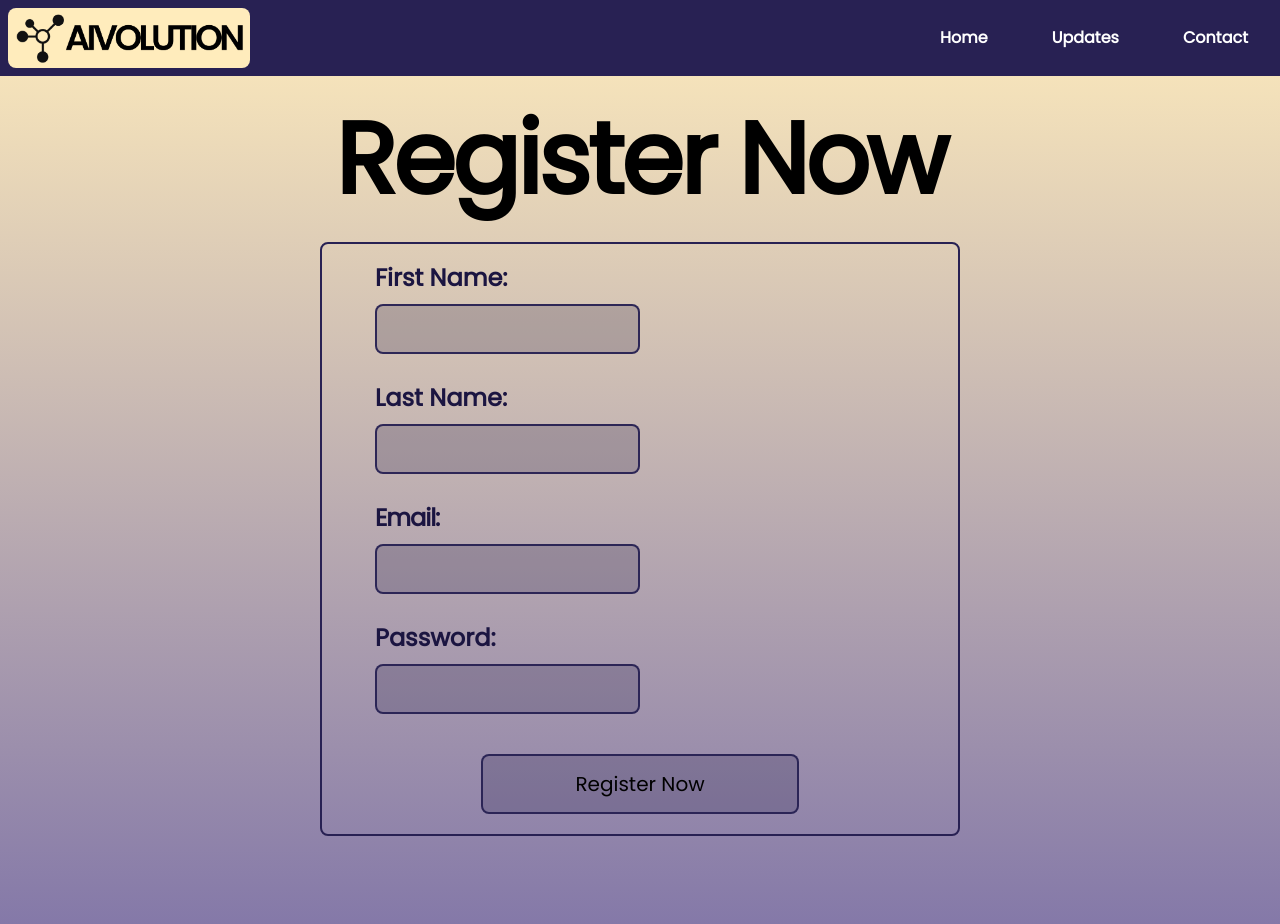
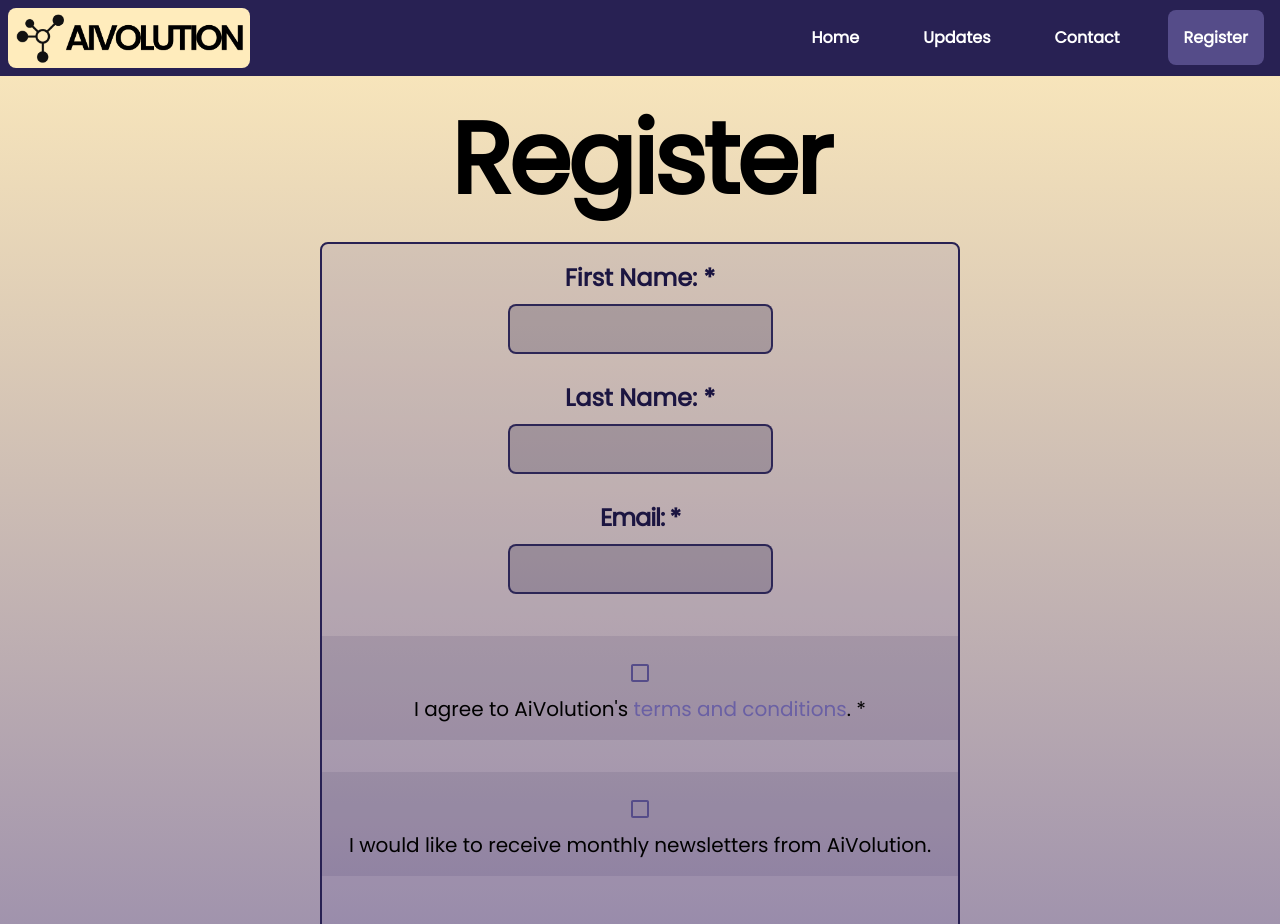
Before and after one commit to aivolution-gta/website, a Next.js app: page /register in a window 1280 px wide. Shown: the top 924 px of the page. Built offline with nearby package versions, Linux system fonts and the light colour scheme.

Commit message:
Change registration process and form

```diff
--- a/components/navbar.tsx
+++ b/components/navbar.tsx
@@ -49,13 +49,13 @@ export default function Navbar () {
                         {name}
                     </Link>
                 )}
-                {/* <Link
+                <Link
                         key={"3"}
-                        href={"/sign-in"}
+                        href={"/register"}
                         className="hover:bg-white/75 bg-mid-purple text-white mx-4 px-4 py-4 my-auto transition-all rounded-lg hover:text-mid-purple duration-300"
                 >
-                    Sign In
-                </Link> */}
+                    Register
+                </Link>
             </div>
 
             <div className="my-auto mx-2 hidden xs:block text-beige rounded-xl z-20">
--- a/components/register/registration-form.tsx
+++ b/components/register/registration-form.tsx
@@ -2,21 +2,25 @@ import React, { useState, FormEvent } from 'react';
 import { IoMdClose } from 'react-icons/io';
 import { Reveal } from '../reveal';
 import axios from "axios";
+import { Checkbox } from "@mui/material";
 
 
 const RegistrationForm: React.FC = () => {
     const [firstName, setFirstName] = useState('');
     const [lastName, setLastName] = useState('');
     const [email, setEmail] = useState('');
-    const [password, setPassword] = useState('');
     const [errorMessage, setErrorMessage] = useState('');
+    const [successMessage, setSuccessMessage] = useState('');
     const [emailError, setEmailError] = useState('');
+    const [termsAndConditions, setTermsAndConditions] = useState(false);
+    const [newsletterEmails, setNewsletterEmails] = useState(false);
+    const [referenceCode, setReferenceCode] = useState('');
 
     const handleSubmit = async (e: FormEvent) => {
         e.preventDefault();
 
         // Check if inputs not empty
-        if (!firstName || !lastName || !email || !password) {
+        if (!firstName || !lastName || !email || termsAndConditions == false) {
             setErrorMessage('Please fill in all required fields.');
             return;
         }
@@ -37,18 +41,28 @@ const RegistrationForm: React.FC = () => {
 
         // Api
         try {
-            const response = await axios.post('/api/user-accounts/register', { firstName: firstName, lastName: lastName, email: email, password: password });
+            const registrationResponse = await axios.post('/api/conference/register', { firstName: firstName, lastName: lastName, email: email, termsAndConditions: termsAndConditions, referenceCode: referenceCode });
 
-            if (response.status === 201) {
-                console.log(`SUCCESS.\nNAME: ${firstName}\nEMAIL: ${email}`);
-
+            if (registrationResponse.status === 201) {
                 // Clear user inputs
                 setFirstName('');
                 setLastName('');
                 setEmail('');
-                setPassword('');
+                setTermsAndConditions(false);
+                setNewsletterEmails(false);
+                setReferenceCode('');
             }
+
+            if (newsletterEmails) {
+                const newsletterResponse = await axios.post('/api/newsletter/add-email', { email: email })
+
+                if (newsletterResponse.status === 201) {
+                    setSuccessMessage('Newsletter email added successfully.')
+                }
+            }
+
         } catch (error: any) {
+            setErrorMessage(error.message);
             console.log(error.message);
         }
     }
@@ -56,12 +70,12 @@ const RegistrationForm: React.FC = () => {
     return (
         <div className="w-full">
             <form className="flex items-center justify-center">
-                <div className="items-center flex-col border-2 border-dark-purple rounded-lg w-1/2 xs:w-5/6 sm:w-5/6">
+                <div className="items-center flex-col border-2 border-dark-purple rounded-lg w-1/2 xs:w-5/6 sm:w-5/6 bg-light-purple/[15%]">
 
                     <div className="flex justify-center">
-                        <div className="flex-col w-5/6 mt-4">
+                        <div className="flex flex-col w-5/6 mt-4 place-items-center">
                             <h3 className="font-bold text-[#1B1541] text-[1.5em] xs:text-[1em] xs:mb-[10px] mb-2">
-                                First Name:
+                                First Name: *
                             </h3>
 
                             <input
@@ -73,9 +87,9 @@ const RegistrationForm: React.FC = () => {
                         </div>
                     </div>
                     <div className="flex justify-center">
-                        <div className="flex-col w-5/6 mt-4">
+                        <div className="flex flex-col w-5/6 mt-4 place-items-center">
                             <h3 className="font-bold text-[#1B1541] text-[1.5em] xs:text-[1em] xs:mb-[10px] mb-2">
-                                Last Name:
+                                Last Name: *
                             </h3>
 
                             <input
@@ -88,9 +102,9 @@ const RegistrationForm: React.FC = () => {
                     </div>
 
                     <div className="flex justify-center">
-                        <div className="flex flex-col w-5/6 mt-4">
+                        <div className="flex flex-col w-5/6 mt-4 place-items-center">
                             <h2 className="font-bold text-[#1B1541] text-[1.5em] xs:text-[1em] xs:my-[5px] mb-2">
-                                Email:
+                                Email: *
                             </h2>
 
                             {emailError && (
@@ -107,17 +121,29 @@ const RegistrationForm: React.FC = () => {
                             />
                         </div>
                     </div>
+
+                    <div className="flex flex-col place-items-center bg-dark-purple/10 p-4 my-8">
+                        <Checkbox sx={{ color: "#554C89", '&.Mui-checked': { color: "#554C89" } }} checked={termsAndConditions} onChange={(e) => {setTermsAndConditions(e.target.checked)}} required/>
+                        <p>I agree to AiVolution's <a href="/registration/terms-of-service.pdf" target="_blank">terms and conditions</a>. *</p>
+                    </div>
+
+                    <div className="flex flex-col place-items-center bg-dark-purple/10 p-4 my-8">
+                        <Checkbox sx={{ color: "#554C89", '&.Mui-checked': { color: "#554C89" } }} checked={newsletterEmails} onChange={(e) => {setNewsletterEmails(e.target.checked)}}/>
+                        <p>I would like to receive monthly newsletters from AiVolution.</p>
+                    </div>
+
                     <div className="flex justify-center">
-                        <div className="flex-col w-5/6 mt-4">
-                            <h3 className="font-bold w  text-[#1B1541] text-[1.5em] xs:text-[1em] xs:mb-[10px] mb-2">
-                                Password:
-                            </h3>
+                        <div className="flex flex-col w-5/6 mt-4 place-items-center gap-2">
+                            <h2 className="font-bold text-[#1B1541] text-[1.5em] xs:text-[1em] xs:my-[5px] mb-2">
+                                Reference Code (Optional)
+                            </h2>
+                            <p>If you have someone else's reference code, enter it here!</p>
 
                             <input
                                 className="w-1/2 outline-0 mb-[10px] xs:h-[35px] xs:mr-[15px] xs:w-full xs:text-[0.85em] h-[50px] bg-[#1B1541]/20 rounded-lg border-2 border-dark-purple/95 hover:border-black p-3 font-['poppins']"
-                                type="password"
-                                value={password}
-                                onChange={(e) => setPassword(e.target.value)}
+                                type="email"
+                                value={referenceCode}
+                                onChange={(e) => setReferenceCode(e.target.value)}
                             />
                         </div>
                     </div>
@@ -128,9 +154,11 @@ const RegistrationForm: React.FC = () => {
                             className="mt-[30px] mb-[20px] h-[60px] w-1/2 xs:w-[65%] xs:h-[40px] xs:text-[1em] bg-[#1B1541]/20 rounded-lg border-2 border-dark-purple/95 text-xl hover:bg-dark-purple hover:text-white transition-all ease-in-out duration-500"
                             type="submit"
                         >
-                            Register Now
+                            Register Now!
                         </button>
                     </div>
+
+
                 </div>
             </form>
 
@@ -150,6 +178,22 @@ const RegistrationForm: React.FC = () => {
                     </Reveal>
                 </div>
             )}
+            {successMessage && (
+                <div className="fixed md:bottom-20 md:left-20 lg:bottom-20 lg:left-20 xl:bottom-20 xl:left-20 sm:top-20 sm:left-20 m-4 h-[55px] w-[1255px]">
+                    <Reveal>
+                        <div className="text-center p-5 bg-dark-purple w-1/3 xs:w-1/4 xs:text-[0.85em] rounded-lg text-white relative">
+                            <p>{successMessage}</p>
+                            <button
+                              className="absolute top-2 right-2 cursor-pointer h-[25px]"
+                              onClick={() => setSuccessMessage('')}
+                            >
+                              <IoMdClose size={30} className="hover:bg-light-purple/75 rounded-md" />
+                            </button>
+
+                        </div>
+                    </Reveal>
+                </div>
+            )}
         </div>
     );
 }
--- a/pages/index.tsx
+++ b/pages/index.tsx
@@ -60,7 +60,7 @@ export default function Home () {
                             xs:my-10 xs:mx-10 xs:text-[2.5em]
                         "
                     >
-                        A <span className="inline-block text-mid-purple"><Typewriter options={{strings: ['passionate', 'student-led', 'driven'], autoStart: true, loop: true}}/></span> <br />organization focused around informing people about our technology driven future.
+                        A <span className="inline-block text-mid-purple"><Typewriter options={{strings: ['passionate', 'student-led', 'driven'], autoStart: true, loop: true}}/></span> <br />organization focused around informing youth about our technology driven future.
                     </h1>
                 </Reveal>
             </div>
@@ -69,13 +69,13 @@ export default function Home () {
                 <Reveal>
                     <div className="w-full flex flex-row justify-center place-items center text-white">
                         <div className="w-1/2 bg-dark-purple text-center rounded-lg py-8 flex flex-col h-56 justify-evenly gap-4 xs:hidden sm:hidden">
-                            <h3 className="">Register an account to claim a spot in our next event!</h3>
+                            <h3 className="">Register to claim a spot in our next event!</h3>
                             <div className="w-full flex justify-center">
                                 <Link href="/register" className="w-1/2"><button className="w-full bg-light-purple leading-loose rounded-md text-white transition-all duration-1000 ease-in-out hover:bg-mid-purple hover:tracking-widest text-2xl">REGISTER NOW</button></Link>
                             </div>
                         </div>
                         <div className="md:hidden lg:hidden xl:hidden 2xl:hidden w-5/6 bg-dark-purple text-center rounded-lg py-8 px-4 flex flex-col justify-evenly gap-4">
-                            <h3 className="">Register an account to claim a spot in our next event!</h3>
+                            <h3 className="">Register to claim a spot in our next event!</h3>
                             <div className="w-full flex justify-center">
                                 <Link href="/register" className="w-5/6"><button className="w-full bg-light-purple leading-loose rounded-md text-white transition-all duration-1000 ease-in-out hover:bg-mid-purple hover:tracking-widest text-2xl">REGISTER NOW</button></Link>
                             </div>
--- a/pages/register.tsx
+++ b/pages/register.tsx
@@ -7,16 +7,8 @@ export default function Register() {
     return (
         <div className="w-screen flex flex-col min-h-screen">
             <Reveal>
-                <h1 className="flex justify-center place-center my-2 xs:text-[3em] sm:text-[3em]">Register Now</h1>
+                <h1 className="flex justify-center place-center my-2 xs:text-[3em] sm:text-[3em]">Register</h1>
                 <RegistrationForm />
-                {/* <div className="flex justify-center">
-                    <Link
-                        className="mt-[30px] mb-[20px]w-1/2 xs:text-[1em] text-black rounded-lg text-xl hover:text-white transition-all ease-in-out duration-500"
-                        href={"/sign-in"}
-                    >
-                        Already have an account?
-                    </Link>
-                </div> */}
             </Reveal>
         </div>
     )
```
Also changed, not shown: 1 other file (tests, documents, lock files or other folders).
